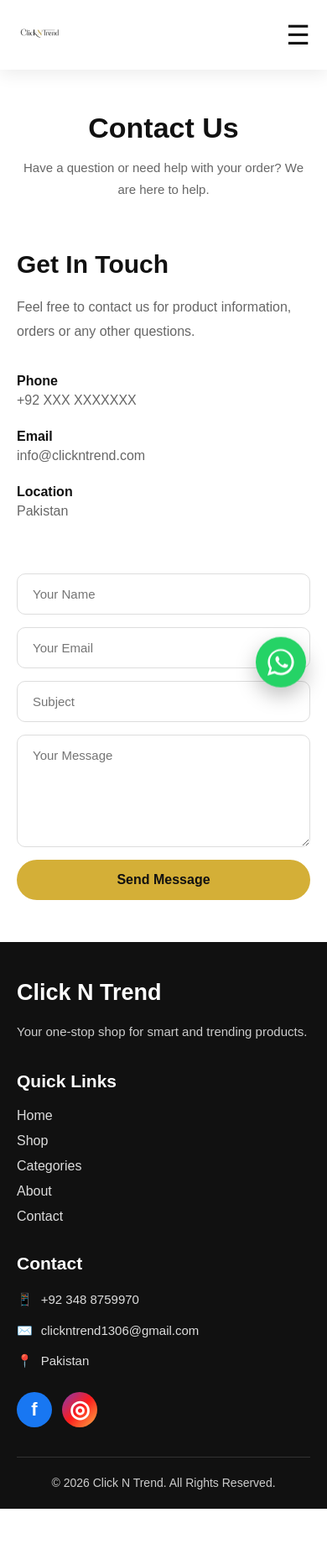
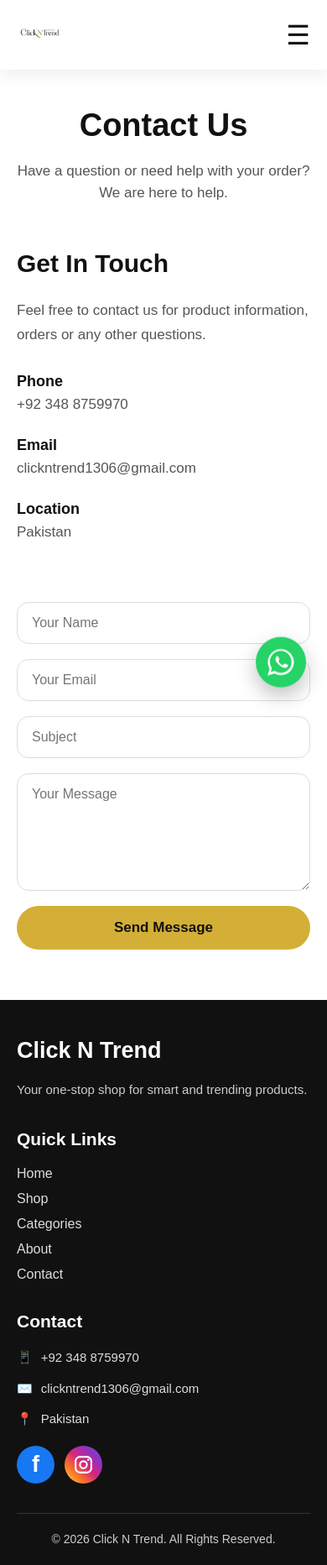
Before and after one commit to muhammadayanjavaid17-sys/Click-N-Trend, a React (Vite) app: page /contact in a window 390 px wide. Shown: the whole page at 84% size. Before the commit the page ends 1797 px from the top, so only its background shows below. Built offline with nearby package versions, Linux system fonts and the light colour scheme.

Commit message:
Fix footer social icons and contact links

```diff
--- a/src/components/Contact.css
+++ b/src/components/Contact.css
@@ -1,80 +1,96 @@
 .contact-page {
   width: 100%;
+  background: #fff;
+  color: #111;
+  overflow-x: hidden;
 }
 
-.contact-section {
-  padding: 80px 8%;
-  background: #fff;
+/* Hero */
+
+.contact-hero {
+  text-align: center;
+  padding: 70px 20px 50px;
 }
 
-.contact-header {
-  text-align: center;
-  max-width: 700px;
-  margin: 0 auto 60px;
+.contact-hero h1 {
+  margin: 0 0 20px;
+  font-size: 58px;
+  font-weight: 800;
 }
 
-.contact-header h1 {
-  font-size: 48px;
-  margin-bottom: 15px;
-  color: #111;
+.contact-hero p {
+  margin: 0;
+  color: #555;
+  font-size: 24px;
+  line-height: 1.5;
 }
 
-.contact-header p {
-  font-size: 18px;
-  color: #666;
-  line-height: 1.7;
+/* Main Content */
+
+.contact-content {
+  width: min(1180px, 90%);
+  margin: 20px auto 80px;
+  display: grid;
+  grid-template-columns: 1fr 1fr;
+  gap: 80px;
+  align-items: start;
 }
 
-.contact-content {
-  max-width: 1100px;
-  margin: auto;
-  display: grid;
-  grid-template-columns: 1fr 1fr;
-  gap: 60px;
+/* Left */
+
+.contact-info h2 {
+  font-size: 38px;
+  margin: 0 0 25px;
 }
 
-.contact-info h2 {
-  font-size: 30px;
-  margin-bottom: 20px;
-}
-
-.contact-info > p {
-  color: #666;
-  line-height: 1.8;
-  margin-bottom: 35px;
+.contact-description {
+  color: #555;
+  font-size: 20px;
+  line-height: 1.7;
+  max-width: 550px;
+  margin-bottom: 45px;
 }
 
 .contact-detail {
-  display: flex;
-  flex-direction: column;
-  gap: 5px;
-  margin-bottom: 25px;
+  margin-bottom: 28px;
 }
 
-.contact-detail strong {
-  color: #111;
+.contact-detail h3 {
+  font-size: 20px;
+  margin: 0 0 7px;
 }
 
-.contact-detail span {
-  color: #666;
+.contact-detail a,
+.contact-detail p {
+  color: #555;
+  font-size: 19px;
+  text-decoration: none;
+  margin: 0;
 }
+
+.contact-detail a:hover {
+  color: #d4af37;
+}
+
+/* Form */
 
 .contact-form {
   display: flex;
   flex-direction: column;
-  gap: 15px;
+  gap: 18px;
 }
 
 .contact-form input,
 .contact-form textarea {
   width: 100%;
   box-sizing: border-box;
-  padding: 15px 18px;
   border: 1px solid #ddd;
-  border-radius: 10px;
+  border-radius: 14px;
+  padding: 18px 22px;
+  font-size: 17px;
+  font-family: inherit;
   outline: none;
-  font-size: 15px;
-  font-family: inherit;
+  transition: 0.25s;
 }
 
 .contact-form input:focus,
@@ -82,38 +98,79 @@
   border-color: #d4af37;
 }
 
+.contact-form textarea {
+  resize: vertical;
+}
+
 .contact-form button {
   border: none;
   background: #d4af37;
   color: #111;
-  padding: 15px 25px;
+  padding: 16px 25px;
   border-radius: 30px;
-  font-size: 16px;
+  font-size: 17px;
   font-weight: 700;
   cursor: pointer;
+  transition: 0.3s;
 }
 
 .contact-form button:hover {
   background: #b89220;
-  color: white;
+  color: #fff;
+  transform: translateY(-2px);
 }
+
+
+/* =========================
+   MOBILE
+========================= */
 
 @media (max-width: 768px) {
 
-  .contact-section {
-    padding: 50px 20px;
+  .contact-hero {
+    padding: 45px 20px 35px;
   }
 
-  .contact-header h1 {
-    font-size: 34px;
+  .contact-hero h1 {
+    font-size: 38px;
   }
 
-  .contact-header p {
-    font-size: 15px;
+  .contact-hero p {
+    font-size: 17px;
   }
 
   .contact-content {
+    width: calc(100% - 40px);
+    margin: 20px auto 60px;
     grid-template-columns: 1fr;
-    gap: 40px;
+    gap: 45px;
+  }
+
+  .contact-info h2 {
+    font-size: 30px;
+  }
+
+  .contact-description {
+    font-size: 17px;
+    margin-bottom: 30px;
+  }
+
+  .contact-detail h3 {
+    font-size: 18px;
+  }
+
+  .contact-detail a,
+  .contact-detail p {
+    font-size: 17px;
+  }
+
+  .contact-form input,
+  .contact-form textarea {
+    font-size: 16px;
+    padding: 15px 17px;
+  }
+
+  .contact-form button {
+    width: 100%;
   }
 }
--- a/src/components/Contact.jsx
+++ b/src/components/Contact.jsx
@@ -1,84 +1,74 @@
 import "./Contact.css";
+
 function Contact() {
   return (
     <main className="contact-page">
 
-      <section className="contact-section">
+      <section className="contact-hero">
+        <h1>Contact Us</h1>
+        <p>
+          Have a question or need help with your order? We are here to help.
+        </p>
+      </section>
 
-        <div className="contact-header">
-          <h1>Contact Us</h1>
+      <section className="contact-content">
 
-          <p>
-            Have a question or need help with your order?
-            We are here to help.
-          </p>
-        </div>
-
-        <div className="contact-content">
-
+        {/* Left Side */}
         <div className="contact-info">
-
           <h2>Get In Touch</h2>
 
-            <p>
-              Feel free to contact us for product information,
-              orders or any other questions.
+          <p className="contact-description">
+            Feel free to contact us for product information, orders or
+            any other questions.
           </p>
 
           <div className="contact-detail">
-              <strong>Phone</strong>
-              <span>+92 XXX XXXXXXX</span>
+            <h3>Phone</h3>
+            <a href="tel:+923488759970">
+              +92 348 8759970
+            </a>
           </div>
 
           <div className="contact-detail">
-              <strong>Email</strong>
-              <span>info@clickntrend.com</span>
+            <h3>Email</h3>
+            <a href="mailto:clickntrend1306@gmail.com">
+              clickntrend1306@gmail.com
+            </a>
           </div>
 
           <div className="contact-detail">
-              <strong>Location</strong>
-              <span>Pakistan</span>
+            <h3>Location</h3>
+            <p>Pakistan</p>
+          </div>
         </div>
 
-          </div>
 
-          <form
-            className="contact-form"
-            onSubmit={(e) => {
-              e.preventDefault();
-              alert("Thank you! We will contact you soon.");
-            }}
-          >
+        {/* Right Side */}
+        <div className="contact-form">
 
           <input
             type="text"
             placeholder="Your Name"
-              required
           />
 
           <input
             type="email"
             placeholder="Your Email"
-              required
           />
 
           <input
             type="text"
             placeholder="Subject"
-              required
           />
 
           <textarea
             placeholder="Your Message"
             rows="6"
-              required
-            />
+          ></textarea>
 
-            <button type="submit">
+          <button type="button">
             Send Message
           </button>
-
-          </form>
 
         </div>
 
--- a/src/components/Footer.css
+++ b/src/components/Footer.css
@@ -11,7 +11,6 @@
   overflow: hidden;
 }
 
-
 /* =========================
    FOOTER CONTENT
 ========================= */
@@ -22,10 +21,8 @@
 
   display: grid;
   grid-template-columns: 2fr 1fr 1.3fr;
-
   gap: 60px;
 }
-
 
 /* =========================
    HEADINGS
@@ -43,7 +40,6 @@
   font-weight: 700;
 }
 
-
 /* =========================
    BRAND TEXT
 ========================= */
@@ -51,13 +47,10 @@
 .footer-brand p {
   max-width: 430px;
   margin: 0;
-
   color: #ccc;
-
   font-size: 17px;
   line-height: 1.7;
 }
-
 
 /* =========================
    QUICK LINKS
@@ -71,12 +64,9 @@
 
 .footer-links a {
   width: fit-content;
-
   color: #ddd;
   text-decoration: none;
-
   font-size: 17px;
-
   transition: 0.25s ease;
 }
 
@@ -84,7 +74,6 @@
   color: #d4af37;
   transform: translateX(4px);
 }
-
 
 /* =========================
    CONTACT
@@ -116,7 +105,6 @@
   color: #d4af37;
 }
 
-
 /* =========================
    SOCIAL MEDIA
 ========================= */
@@ -125,13 +113,12 @@
   display: flex;
   align-items: center;
   gap: 12px;
-
   margin-top: 25px;
 }
 
 .social-icon {
-  width: 42px;
-  height: 42px;
+  width: 48px;
+  height: 48px;
 
   display: flex;
   align-items: center;
@@ -142,38 +129,41 @@
   color: #fff;
   text-decoration: none;
 
-  font-size: 22px;
-  font-weight: 700;
-
-  transition: 0.25s ease;
+  transition: 0.3s ease;
 }
 
 .social-icon:hover {
   transform: translateY(-3px);
 }
 
-
 /* Facebook */
 
-.facebook {
+.social-icon.facebook {
   background: #1877f2;
   font-family: Arial, sans-serif;
+  font-size: 27px;
+  font-weight: 700;
 }
-
 
 /* Instagram */
 
-.instagram {
+.social-icon.instagram {
   background: linear-gradient(
-    135deg,
-    #833ab4,
-    #fd1d1d,
-    #fcb045
+    45deg,
+    #feda75,
+    #fa7e1e,
+    #d62976,
+    #962fbf,
+    #4f5bd5
   );
 
-  font-size: 28px;
+  color: #fff;
 }
 
+.social-icon.instagram svg {
+  width: 25px;
+  height: 25px;
+}
 
 /* =========================
    HR
@@ -188,20 +178,16 @@
   border-top: 1px solid #333;
 }
 
-
 /* =========================
    COPYRIGHT
 ========================= */
 
 .copyright {
   text-align: center;
-
   color: #ccc;
-
   font-size: 15px;
   line-height: 1.5;
 }
-
 
 /* =========================
    TABLET
@@ -224,7 +210,6 @@
   }
 }
 
-
 /* =========================
    MOBILE
 ========================= */
@@ -237,9 +222,7 @@
 
   .footer-content {
     width: 100%;
-
     grid-template-columns: 1fr;
-
     gap: 35px;
   }
 
@@ -268,6 +251,15 @@
     overflow-wrap: anywhere;
   }
 
+  .social-links {
+    margin-top: 20px;
+  }
+
+  .social-icon {
+    width: 45px;
+    height: 45px;
+  }
+
   .footer hr {
     margin: 35px 0 20px;
   }
--- a/src/components/Footer.jsx
+++ b/src/components/Footer.jsx
@@ -22,17 +22,11 @@
           <h3>Quick Links</h3>
 
           <div className="footer-links">
-
             <Link to="/">Home</Link>
-
             <Link to="/shop">Shop</Link>
-
             <Link to="/categories">Categories</Link>
-
             <Link to="/about">About</Link>
-
             <Link to="/contact">Contact</Link>
-
           </div>
         </div>
 
@@ -44,7 +38,7 @@
 
           <div className="contact-links">
 
-            {/* WhatsApp */}
+            {/* WhatsApp / Phone */}
             <a
               href="https://wa.me/923488759970"
               target="_blank"
@@ -78,6 +72,7 @@
           {/* Social Media */}
           <div className="social-links">
 
+            {/* Facebook */}
             <a
               href="https://www.facebook.com/clickntrend"
               target="_blank"
@@ -85,10 +80,11 @@
               className="social-icon facebook"
               aria-label="Click N Trend Facebook"
             >
-              f
+              <span>f</span>
             </a>
 
 
+            {/* Instagram */}
             <a
               href="https://www.instagram.com/cli_ckntrend/"
               target="_blank"
@@ -96,7 +92,37 @@
               className="social-icon instagram"
               aria-label="Click N Trend Instagram"
             >
-              ◎
+              <svg
+                viewBox="0 0 24 24"
+                aria-hidden="true"
+              >
+                <rect
+                  x="3"
+                  y="3"
+                  width="18"
+                  height="18"
+                  rx="5"
+                  fill="none"
+                  stroke="currentColor"
+                  strokeWidth="2"
+                />
+
+                <circle
+                  cx="12"
+                  cy="12"
+                  r="4"
+                  fill="none"
+                  stroke="currentColor"
+                  strokeWidth="2"
+                />
+
+                <circle
+                  cx="17.5"
+                  cy="6.5"
+                  r="1.2"
+                  fill="currentColor"
+                />
+              </svg>
             </a>
 
           </div>
```
Lines whose indentation alone changed are shown as unchanged.
